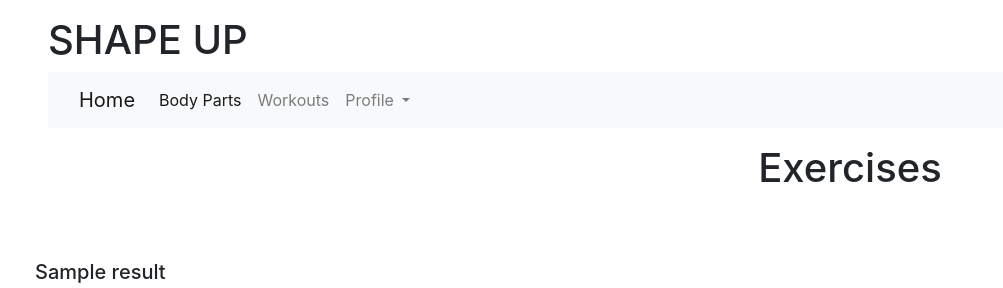
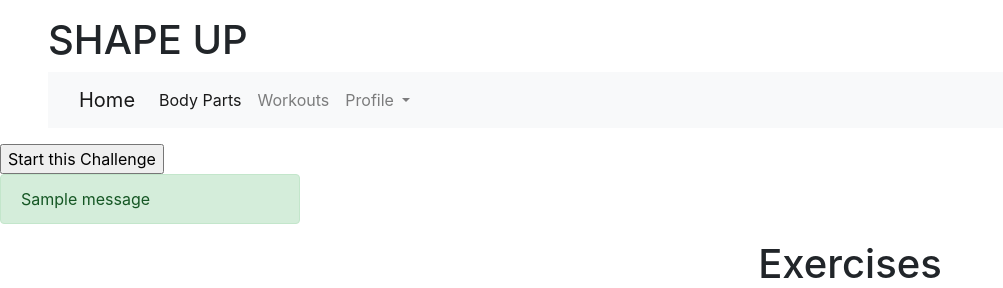
Before and after one commit to edakrmm/shapeup, a Django app: page /workoutdetails/abs in a window 1280 px wide; the page is wider, and only the part inside the window is pictured. Shown: the top 288 px of that part, without its empty margins (0-1003 px from the left). Run offline with Django 3.2, Linux system fonts and the light colour scheme; tables that the repository leaves empty hold one stand-in row (values such as "Sample post"); one stand-in notice (Sample message) is shown; a database or web service that is not in the repository returns one stand-in record (values such as "Sample title"); data that the repository does not hold is empty; some libraries are stand-ins or nearby versions.

Commit message:
Start/Stop Challenge Button Eklendi

```diff
--- a/shapeup/forms/__init__.py
+++ b/shapeup/forms/__init__.py
@@ -1,2 +1,3 @@
 from .signupform import SignupForm
 from .updateprofileform import UpdateProfileForm
+from .addchallengeform import AddChallenge
--- /dev/null
+++ b/shapeup/forms/addchallengeform.py
@@ -0,0 +1,4 @@
+from django import forms
+
+class AddChallenge(forms.Form):
+    start = forms.BooleanField(required=False)#initial=False, required=False,  widget=forms.RadioSelect(attrs={'class':'img'})
--- a/shapeup/models/__init__.py
+++ b/shapeup/models/__init__.py
@@ -1 +1,2 @@
 from .users import CustomUserModel
+from .ongoingchallenges import ChallengesModel
--- a/shapeup/templates/pages/workoutdetails.html
+++ b/shapeup/templates/pages/workoutdetails.html
@@ -1,12 +1,32 @@
 {% extends 'base.html' %}
 {%load static%}
-
+{% load crispy_forms_tags %}
 
 
 {% block title %}Exercises{% endblock %}
 
 {% block content %}
 <link href="{% static 'css/imgclass.css' %}" rel="stylesheet" class="img-detail" />
+
+<form method="POST" enctype="multipart/form-data">
+  {% csrf_token %}
+  <!-- {{form|crispy }} -->
+  {%if check%}
+    <input type="submit" name='start' value="Start this Challenge" />
+  {%else%}
+    <input type="submit" name='stop' value="Stop this Challenge" />
+  {%endif%}
+</form>
+
+
+{%if messages%}
+  <div style="width:300px" class="alert alert-success" role="alert">
+    {%for message in messages %}
+      {{message}}
+    {%endfor%}
+  </div>
+{%endif%}
+
     <h1 class="text-center align-top">Exercises</h1>
     <div class="row g-0 mt-5">
       <div class="col-8 rounded float-left">
--- a/shapeup/urls.py
+++ b/shapeup/urls.py
@@ -10,6 +10,5 @@ urlpatterns = [
     path('signup/', signup, name='signup'),
     path('logout/', logoutview, name='logoutview'),
     path('updateprofile/', updateprofile, name='updateprofile'),
-    #path('workoutnames/', workoutnames, name='workoutnames'),
-    path('login/', views.LoginView.as_view(template_name="pages/login.html"), name='login') #djangonun auth view ları class based view lar. Class based viewları view olarak kullanmak için .as_view kullanıyoruz.
+    path('login/', views.LoginView.as_view(template_name="pages/login.html"), name='login'), #djangonun auth view ları class based view lar. Class based viewları view olarak kullanmak için .as_view kullanıyoruz.
 ]
--- a/shapeup/views/home.py
+++ b/shapeup/views/home.py
@@ -1,4 +1,8 @@
 from django.shortcuts import render
+
+
+
+
 
 def home(request):
     return render(request, 'pages/home.html', context={})
--- a/shapeup/views/workoutdetails.py
+++ b/shapeup/views/workoutdetails.py
@@ -1,9 +1,11 @@
-from django.shortcuts import render
+from django.shortcuts import redirect, render, get_object_or_404
 import requests
-
+from django.contrib import messages
+from shapeup.forms.addchallengeform import AddChallenge
+from shapeup.models import ChallengesModel
+challenges = []
 
 def workoutdetails(request,slug):
-
 
     if slug=='arms':
         querystring = {"language": 2,"category":8}
@@ -47,75 +49,24 @@ def workoutdetails(request,slug):
     response = response.json()
     img = response['results'][bot:top]
 
+    if ChallengesModel.objects.filter(challenges=slug).exists():
+        check = False
+    else:
+        check = True
 
-    return render(request, 'pages/workoutdetails.html', context={"workout" : workout, "img":img})
+    if 'start' in request.POST:
+        if check==True:
+            challenge = ChallengesModel()
+            challenge.challenges = slug
+            challenge.challenger = request.user
+            challenge.save()
+            messages.success(request, "You have started this challenge")
+            check=False
 
 
+    elif 'stop' in request.POST:
+        if ChallengesModel.objects.filter(challenges=slug).exists():
+            ChallengesModel.objects.get(challenges=slug).delete()
+            check = True
 
-# from django.shortcuts import render
-# import requests
-
-# def workoutnames(request):
-
-#     url = "https://wger.de/api/v2/exercise"
-
-#     name_arms = []
-#     name_legs = []
-#     name_abs = []
-#     name_chest = []
-#     name_back = []
-#     name_shoulders = []
-#     name_calves = []
-
-#     description_arms = []
-#     description_legs = []
-#     description_abs = []
-#     description_chest = []
-#     description_back = []
-#     description_shoulders = []
-#     description_calves = []
-
-#     for i in range(8,15):
-
-#         querystring = {"category": i, "language":2}
-
-#         headers = {
-#             'Authorization': "Token a6371866eac053e73c469d09686b6b7fd0b631d8",
-#             'Content-Type': "application/json"
-#             }
-
-#         response = requests.request("GET", url, headers=headers, params=querystring)
-#         response = response.json()
-#         response = response['results']
-#         for j in range(len(response)):
-#             if i==8:
-#                 name_arms.append(response[j]['name'])
-#             if i==9:
-#                 name_legs.append(response[j]['name'])
-#             if i==10:
-#                 name_abs.append(response[j]['name'])
-#             if i==11:
-#                 name_chest.append(response[j]['name'])
-#             if i==12:
-#                 name_back.append(response[j]['name'])
-#             if i==13:
-#                 name_shoulders.append(response[j]['name'])
-#             if i==14:
-#                 name_calves.append(response[j]['name'])
-#         for j in range(len(response)):
-#             if i==8:
-#                 description_arms.append(response[j]['description'])
-#             if i==9:
-#                 description_legs.append(response[j]['description'])
-#             if i==10:
-#                 description_abs.append(response[j]['description'])
-#             if i==11:
-#                 description_chest.append(response[j]['description'])
-#             if i==12:
-#                 description_back.append(response[j]['description'])
-#             if i==13:
-#                 description_shoulders.append(response[j]['description'])
-#             if i==14:
-#                 description_calves.append(response[j]['description'])
-
-#     print(description_legs)
+    return render(request, 'pages/workoutdetails.html', context={"workout" : workout, "img":img, "check":check})
```
Also changed, not shown: shapeup/admin.py (+7 -1 lines), shapeup/models/ongoingchallenges.py (added, +14 -0 lines), shapeup/migrations/0001_initial.py, shapeup/models/users.py (line endings or trailing spaces).
